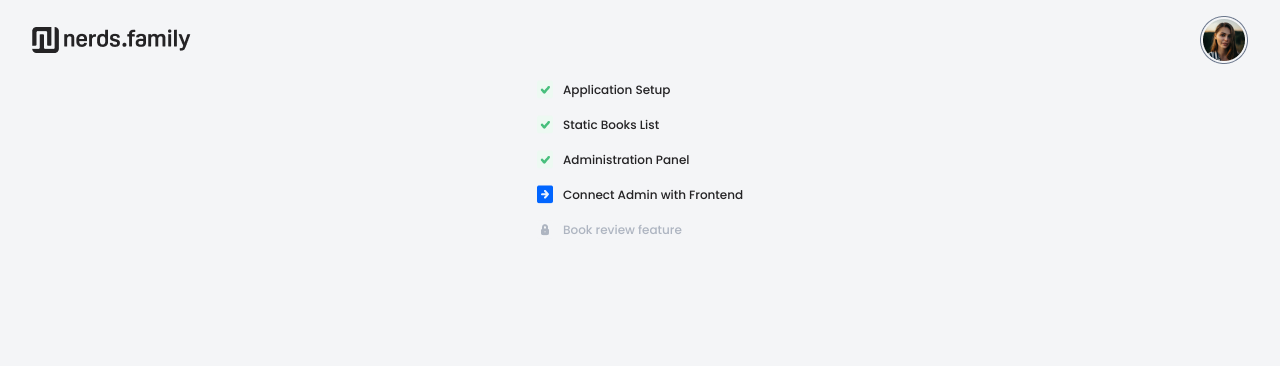
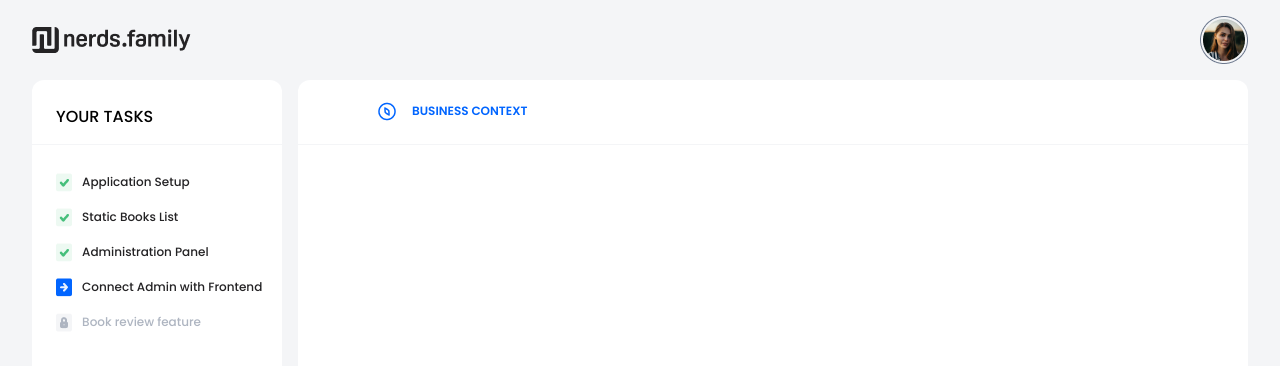
Before and after one commit to KatarzynaChmielecka/junior-front-end-developer-1666086087, a React (Create React App) app: page / in a window 1280 px wide. Shown: the top 366 px of the page. Built offline with nearby package versions, Linux system fonts and the light colour scheme.

Commit message:
Styled Home page

```diff
--- a/src/components/layout/Layout.module.css
+++ b/src/components/layout/Layout.module.css
@@ -3,11 +3,12 @@
   display: flex;
   flex-direction: column;
   padding: 0 2rem;
+  width: 100%;
 }
 
 .layout__main-content {
   display: flex;
-  justify-content: center;
+  gap: 1rem;
   max-width: 90rem;
   width: 100%;
 }
--- a/src/pages/HomePage.jsx
+++ b/src/pages/HomePage.jsx
@@ -3,16 +3,17 @@
 import TasksList from '../components/tasks/TasksList';
 import active from '../assets/active.png';
 import blocked from '../assets/blocked.png';
+import classes from './HomePage.module.css';
+import compass from '../assets/compass.png';
 import completed from '../assets/completed.png';
 import mockData from '../mockData';
 
-// import classes from './HomePage.module.css';
-
 const HomePage = () => {
   return (
-    <div>
-      <aside>
-        <nav>
+    <>
+      <aside className={classes['aside-wrapper']}>
+        <p className={classes['aside-wrapper__title']}>YOUR TASKS</p>
+        <nav className={classes['aside-wrapper__nav']}>
           {mockData.map((index) => (
             <TasksList
               srcImage={
@@ -28,8 +29,16 @@
           ))}
         </nav>
       </aside>
-      <Outlet />
-    </div>
+      <section className={classes['main-section-wrapper']}>
+        <div className={classes['main-section-wrapper__header']}>
+          <span className={classes['main-section-wrapper__title']}>
+            <img src={compass} alt="" />
+            <p>BUSINESS CONTEXT</p>
+          </span>
+        </div>
+        <Outlet />
+      </section>
+    </>
   );
 };
 
--- /dev/null
+++ b/src/pages/HomePage.module.css
@@ -0,0 +1,39 @@
+.aside-wrapper {
+  background: #fff;
+  border-radius: 0.75rem;
+  height: 49.06rem;
+  width: 20rem;
+}
+
+.aside-wrapper__title {
+  border-bottom: 1px solid #f4f5f7;
+  height: 4.06rem;
+  padding: 1.5rem;
+}
+
+.aside-wrapper__nav {
+  padding: 1.75rem 0.31rem 0 1.5rem;
+}
+
+.main-section-wrapper {
+  background: #fff;
+  border-radius: 0.75rem;
+  width: 100%;
+}
+
+.main-section-wrapper__header {
+  align-items: center;
+  border-bottom: 1px solid #f4f5f7;
+  color: #0165ff;
+  display: flex;
+  font-size: 0.75rem;
+  font-weight: 600;
+
+  height: 4.06rem;
+  padding: 1.5rem 0 1.5rem 5rem;
+}
+
+.main-section-wrapper__title {
+  display: flex;
+  gap: 1rem;
+}
```
